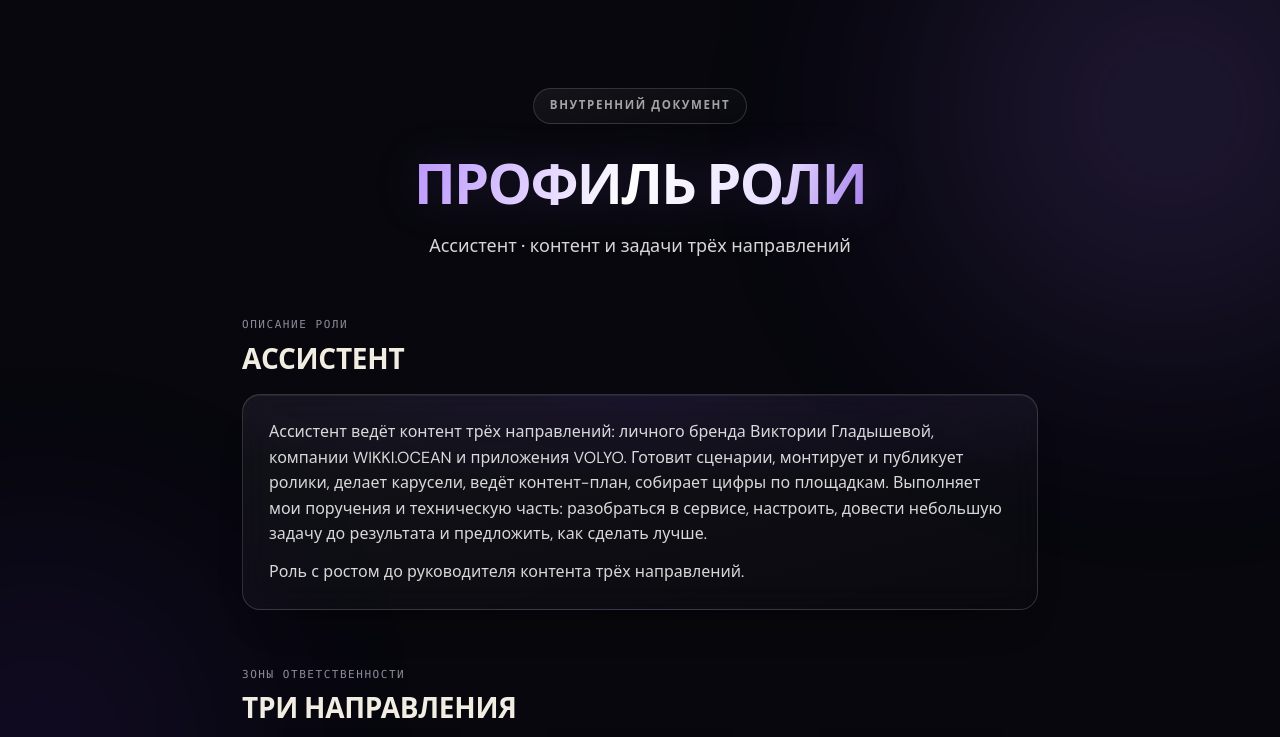
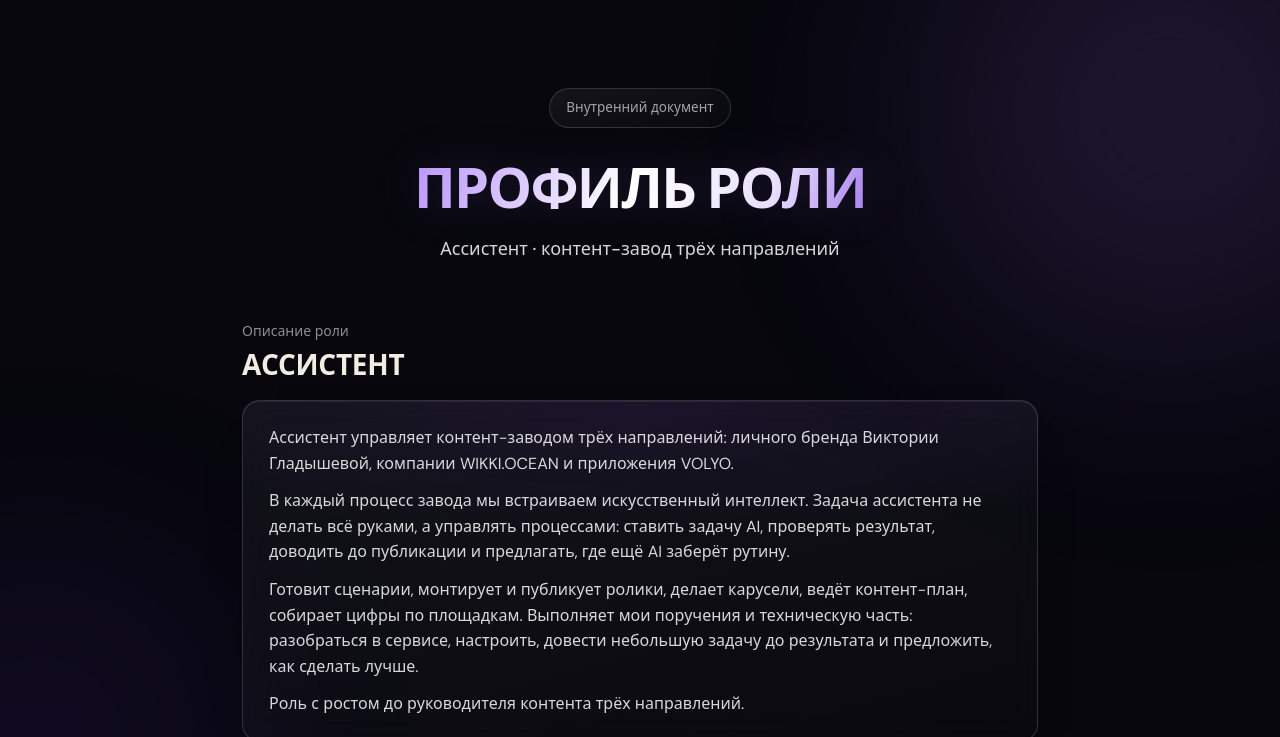
Before and after one commit to vikagladysheva07-source/team-anketa, a plain HTML site: page profil/index.html in a window 1280 px wide. Shown: the top 737 px of the page. Drawn offline with Linux system fonts and the light colour scheme.

Commit message:
Профиль роли: контент-завод и AI, спокойные подписи
Co-Authored-By: Claude Opus 5.5 <noreply@anthropic.com>

```diff
--- a/profil/index.html
+++ b/profil/index.html
@@ -20,7 +20,7 @@ main{max-width:860px;margin:0 auto;padding:88px 32px 120px}
 
 /* hero */
 .hero{text-align:center;margin-bottom:72px}
-.pill{display:inline-block;font-size:11.5px;font-weight:700;letter-spacing:.14em;text-transform:uppercase;padding:8px 16px;border-radius:100px;border:1px solid var(--ring);background:var(--glass);box-shadow:0 0 18px -6px rgba(155,111,232,.4);margin-bottom:26px}
+.pill{display:inline-block;font-size:13.5px;font-weight:500;padding:8px 16px;border-radius:100px;border:1px solid var(--ring);background:var(--glass);box-shadow:0 0 18px -6px rgba(155,111,232,.4);margin-bottom:26px}
 @keyframes flow{0%{background-position:0% 50%}50%{background-position:100% 50%}100%{background-position:0% 50%}}
 h1{display:inline-block;font-size:clamp(38px,6vw,56px);font-weight:900;line-height:1.02;letter-spacing:-.03em;text-transform:uppercase;background:linear-gradient(110deg,#FFFFFF 0%,#E8DFFF 18%,#C4A4FF 34%,#9B6FE8 48%,#C4A4FF 62%,#FFFFFF 78%,#E8DFFF 90%,#9B6FE8 100%);background-size:260% 100%;-webkit-background-clip:text;background-clip:text;-webkit-text-fill-color:transparent;animation:flow 9s ease-in-out infinite;filter:drop-shadow(0 0 28px rgba(155,111,232,.22));padding-top:6px}
 @media (prefers-reduced-motion:reduce){h1{animation:none}}
@@ -31,7 +31,7 @@ h1{display:inline-block;font-size:clamp(38px,6vw,56px);font-weight:900;line-heig
 
 /* sections */
 section{margin-top:64px}
-.label{font-family:var(--mono);font-size:11px;letter-spacing:.14em;text-transform:uppercase;color:var(--muted);margin-bottom:10px}
+.label{font-size:14px;font-weight:500;letter-spacing:0;color:var(--muted);margin-bottom:8px}
 h2{text-wrap:balance;font-size:clamp(22px,3vw,28px);font-weight:800;letter-spacing:-.01em;text-transform:uppercase;line-height:1.15;margin-bottom:18px}
 p{color:var(--id);font-size:16px}
 p+p{margin-top:12px}
@@ -49,11 +49,11 @@ ul.list li{position:relative;padding-left:22px;color:var(--id);font-size:15.5px}
 ul.list li::before{content:"";position:absolute;left:4px;top:.62em;width:7px;height:7px;border-radius:50%;background:rgba(155,111,232,.7);box-shadow:0 0 10px rgba(155,111,232,.5)}
 ul.list b{color:var(--ivory)}
 .note{margin-top:14px;font-size:14px;color:var(--id2)}
-.tag{display:inline-block;font-family:var(--mono);font-size:10.5px;letter-spacing:.1em;text-transform:uppercase;color:var(--muted);padding:4px 9px;border-radius:8px;border:1px dashed rgba(242,237,226,.18);margin-left:8px;vertical-align:middle}
+.tag{display:inline-block;font-size:12.5px;font-weight:500;color:var(--muted);padding:4px 9px;border-radius:8px;border:1px dashed rgba(242,237,226,.18);margin-left:8px;vertical-align:middle}
 
 /* tables */
 .tbl{width:100%;border-collapse:separate;border-spacing:0;font-size:15px}
-.tbl th{font-family:var(--mono);font-size:11px;letter-spacing:.1em;text-transform:uppercase;color:var(--muted);font-weight:500;text-align:left;padding:0 14px 12px}
+.tbl th{font-size:13px;color:var(--muted);font-weight:500;text-align:left;padding:0 14px 12px}
 .tbl td{padding:14px;color:var(--id);border-top:1px solid var(--line);vertical-align:top}
 .tbl td:first-child{color:var(--ivory);font-weight:600}
 .tbl .num{text-align:center;white-space:nowrap}
@@ -94,7 +94,7 @@ footer{margin-top:80px;text-align:center;font-size:13px;color:var(--muted)}
   .step{grid-template-columns:36px 1fr;gap:12px}
   .step i{width:34px;height:34px;font-size:14px}
 }
-h2 .tag{display:block;width:fit-content;margin:10px 0 0;font-family:var(--mono);letter-spacing:.1em}
+h2 .tag{display:block;width:fit-content;margin:10px 0 0;text-transform:none;letter-spacing:0}
 /* темнее: фиолетовый только намёком */
 .o1{opacity:.75}.o2{opacity:.7}
 h1{filter:drop-shadow(0 0 22px rgba(155,111,232,.18))}
@@ -121,14 +121,16 @@ body{background:transparent}
 <header class="hero">
   <div class="pill">Внутренний документ</div><br>
   <h1>Профиль роли</h1>
-  <p class="sub">Ассистент · контент и задачи трёх направлений</p>
+  <p class="sub">Ассистент · контент-завод трёх направлений</p>
 </header>
 
 <section>
   <p class="label">Описание роли</p>
   <h2>Ассистент</h2>
   <div class="card accent">
-    <p>Ассистент ведёт контент трёх направлений: личного бренда Виктории Гладышевой, компании WIKKI.OCEAN и приложения VOLYO. Готовит сценарии, монтирует и публикует ролики, делает карусели, ведёт контент-план, собирает цифры по площадкам. Выполняет мои поручения и техническую часть: разобраться в сервисе, настроить, довести небольшую задачу до результата и предложить, как сделать лучше.</p>
+    <p>Ассистент управляет контент-заводом трёх направлений: личного бренда Виктории Гладышевой, компании WIKKI.OCEAN и приложения VOLYO.</p>
+    <p>В каждый процесс завода мы встраиваем искусственный интеллект. Задача ассистента не делать всё руками, а управлять процессами: ставить задачу AI, проверять результат, доводить до публикации и предлагать, где ещё AI заберёт рутину.</p>
+    <p>Готовит сценарии, монтирует и публикует ролики, делает карусели, ведёт контент-план, собирает цифры по площадкам. Выполняет мои поручения и техническую часть: разобраться в сервисе, настроить, довести небольшую задачу до результата и предложить, как сделать лучше.</p>
     <p>Роль с ростом до руководителя контента трёх направлений.</p>
   </div>
 </section>
```
